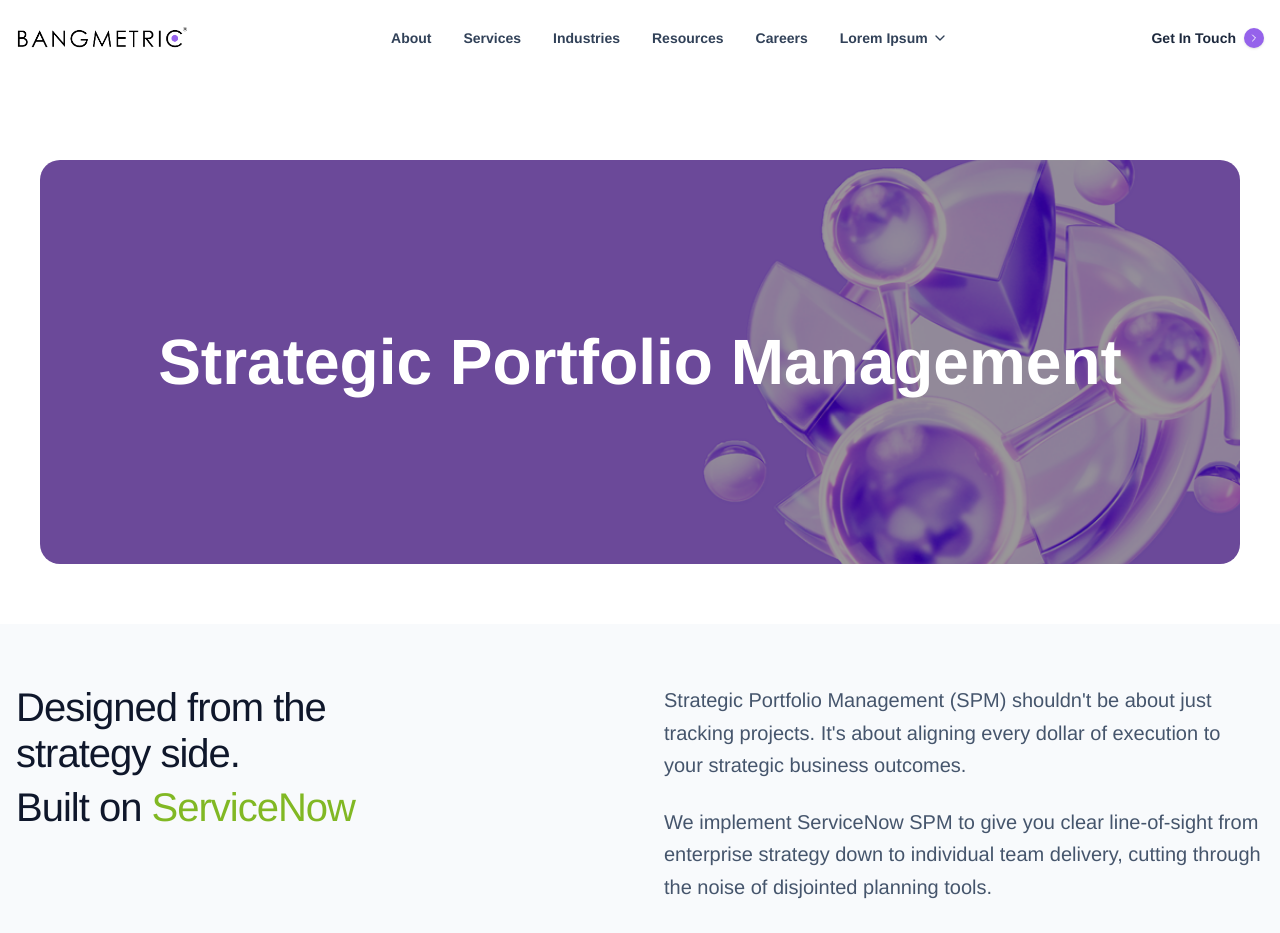
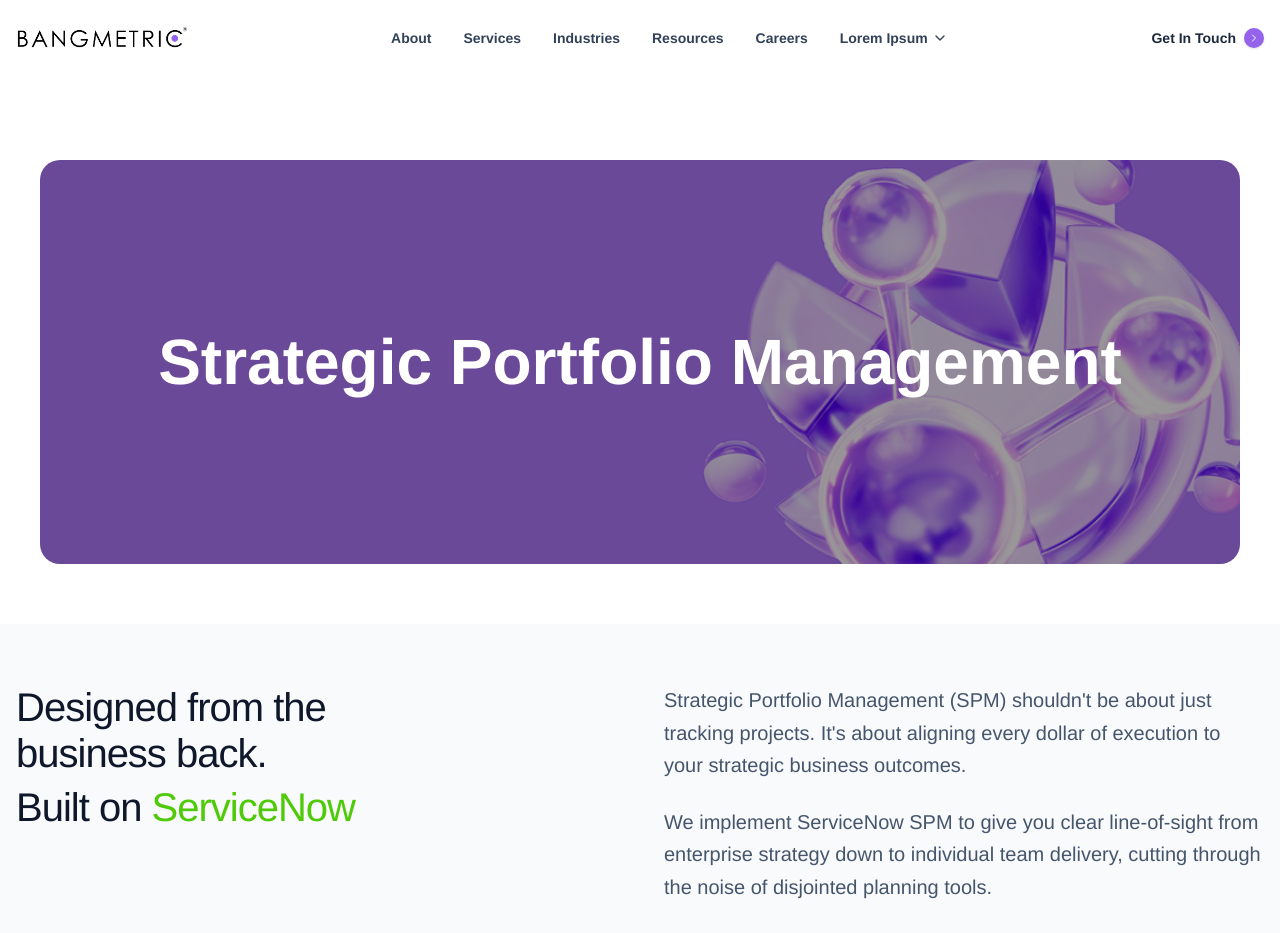
Before and after one commit to Sunit121/bangmetric-landing, a Next.js app: page /strategic-portfolio-management in a window 1280 px wide. Shown: the top 933 px of the page. Built offline with nearby package versions, Linux system fonts and the light colour scheme.

Commit message:
new page added

```diff
--- a/src/app/globals.css
+++ b/src/app/globals.css
@@ -9,7 +9,7 @@
   --color-brand-purple-light: #856CE3;
   --color-brand-purple-bg: #F5F3FF;
 
-  --color-brand-green: #81B824;
+  --color-brand-green: #4FCA07;
   --color-brand-green-light: #9CD63D;
   --color-brand-green-dark: #5F8A15;
 
@@ -129,6 +129,11 @@
 .w-full {
   width: 100%;
 }
+
+.text-brand-green {
+  color: var(--color-brand-green);
+}
+
 
 /* Jumpstart card hover effect */
 .jumpstart-card {
@@ -309,9 +314,12 @@
 }
 
 @keyframes cubePureFloat {
-  0%, 100% {
+
+  0%,
+  100% {
     transform: translateY(0);
   }
+
   50% {
     transform: translateY(-12px);
   }
--- a/src/app/strategic-portfolio-management/page.tsx
+++ b/src/app/strategic-portfolio-management/page.tsx
@@ -18,7 +18,7 @@
 const spmIntroHeading = (
   <>
     Designed from the <br className="hidden md:inline" />
-    strategy side. <br />
+    business back.<br />
     <span className="inline-block mt-2 text-slate-900">
       Built on{" "}
       <span className="text-brand-green relative inline-block">
```
